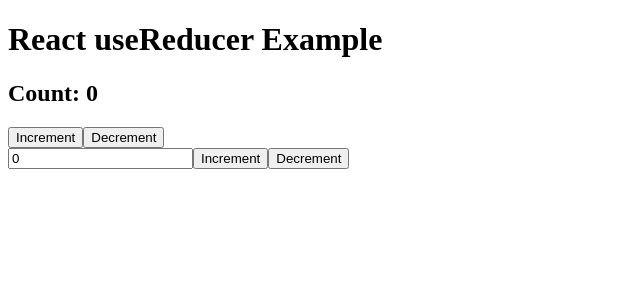
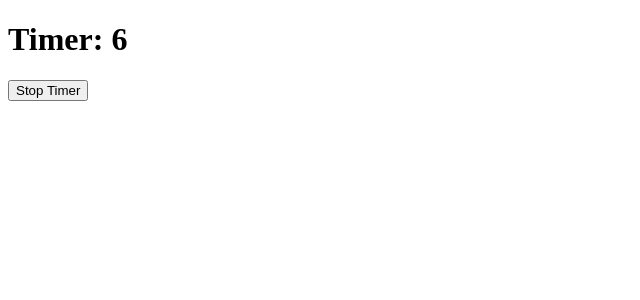
Before and after one commit to LeoCristobal/React-Course, a React (Vite) app: page / in a window 1280 px wide. Shown: the top 300 px of the page, without its empty margins (0-640 px from the left). Built offline with nearby package versions, Linux system fonts and the light colour scheme.

Commit message:
useEffect

```diff
--- a/index.html
+++ b/index.html
@@ -1,4 +1,4 @@
-<!DOCTYPE html>
+<!doctype html>
 <html lang="en">
     <head>
         <meta charset="UTF-8" />
@@ -9,7 +9,6 @@
     </head>
     <body>
         <div id="root"></div>
-        <div id="pop-up"></div>
         <script type="module" src="/src/main.jsx"></script>
     </body>
 </html>
--- a/src/App.jsx
+++ b/src/App.jsx
@@ -1,10 +1,11 @@
-import Counter from "./Components/Counter";
+import FocusInput from "./Components/FocusInput";
+import Timer from "./Components/Timer";
 
 function App() {
     return (
         <div>
-            <h1>React useReducer Example</h1>
-            <Counter />
+            {/* <FocusInput /> */}
+            <Timer />
         </div>
     );
 }
--- a/src/Components/Counter.jsx
+++ /dev/null
@@ -1,65 +0,0 @@
-import React from "react";
-import { useState } from "react";
-import { useReducer } from "react";
-
-let initialState = { count: 0 };
-
-const reducer = (state, action) => {
-    switch (action.type) {
-        case "increment":
-            return { count: state.count++ };
-            break;
-        case "decrement":
-            return { count: state.count-- };
-            break;
-        case "incrementByAmount":
-            return { count: state.count + action.payload };
-            break;
-        case "decrementByAmount":
-            return { count: state.count - action.payload };
-            break;
-        default:
-            return state;
-    }
-};
-const Counter = () => {
-    const [state, dispatch] = useReducer(reducer, initialState);
-    let [inputValue, setInputValue] = useState(0);
-
-    const handleIncrement = () => {
-        dispatch({ type: "increment" });
-    };
-
-    const handleDecrement = () => {
-        dispatch({ type: "decrement" });
-    };
-
-    const handleIncrementByAmount = () => {
-        dispatch({ type: "incrementByAmount", payload: Number(inputValue) });
-        setInputValue(0);
-    };
-
-    const handleDecrementByAmount = () => {
-        dispatch({ type: "decrementByAmount", payload: Number(inputValue) });
-        setInputValue(0);
-    };
-    return (
-        <>
-            <section>
-                <h1>Count: {state.count}</h1>
-                <button onClick={handleIncrement}>Increment</button>
-                <button onClick={handleDecrement}>Decrement</button>
-                <br />
-                <input
-                    type="number"
-                    value={inputValue}
-                    onChange={(e) => setInputValue(e.target.value)}
-                />
-                <button onClick={handleIncrementByAmount}>Increment</button>
-                <button onClick={handleDecrementByAmount}>Decrement</button>
-            </section>
-        </>
-    );
-};
-
-export default Counter;
--- /dev/null
+++ b/src/Components/FocusInput.jsx
@@ -0,0 +1,23 @@
+import React from "react";
+import { useRef } from "react";
+
+const FocusInput = () => {
+    const inputElement = useRef();
+    console.log(inputElement);
+
+    const handleFocus = () => {
+        inputElement.current.focus();
+
+        inputElement.current.value = "Leo";
+    };
+    return (
+        <>
+            <section>
+                <input type="text" ref={inputElement} />
+                <button onClick={handleFocus}>Focus</button>
+            </section>
+        </>
+    );
+};
+
+export default FocusInput;
--- /dev/null
+++ b/src/Components/Timer.jsx
@@ -0,0 +1,33 @@
+import React from "react";
+import { useEffect, useState, useRef } from "react";
+const Timer = () => {
+    let [count, setCount] = useState(0);
+
+    const IntervalRef = useRef(null);
+
+    useEffect(() => {
+        IntervalRef.current = setInterval(() => {
+            setCount(count++);
+        }, 1000);
+
+        return () => {
+            clearInterval(IntervalRef.current);
+        };
+    }, []);
+
+    return (
+        <>
+            <h1>Timer: {count}</h1>
+
+            <button
+                onClick={() => {
+                    clearInterval(IntervalRef.current);
+                }}
+            >
+                Stop Timer
+            </button>
+        </>
+    );
+};
+
+export default Timer;
```
